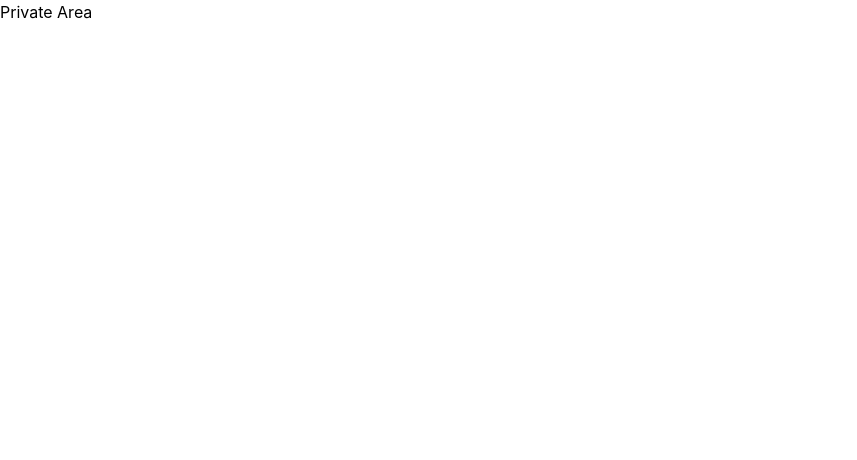
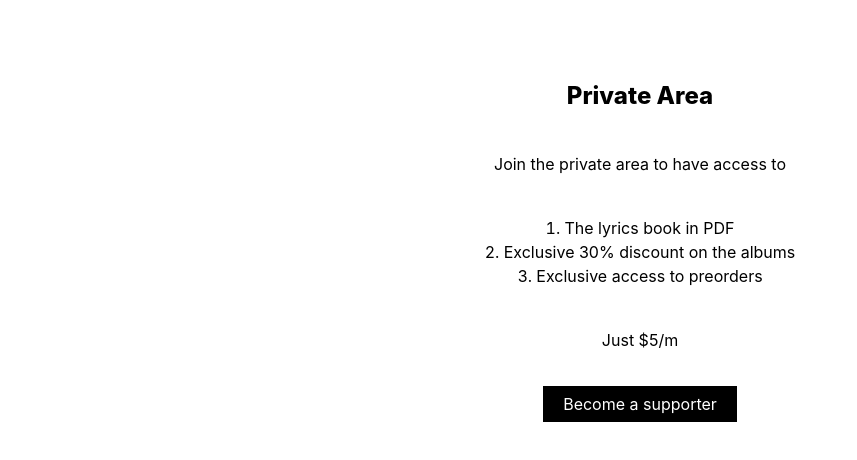
Before and after one commit to tobiakinlade/privatearea, a Next.js app: page / in a window 1280 px wide. Shown: the top 460 px of the page, without its empty margins (0-857 px from the left). Built offline with nearby package versions, Linux system fonts and the light colour scheme.

Commit message:
index page

```diff
--- a/pages/api/auth/[...nextauth].js
+++ b/pages/api/auth/[...nextauth].js
@@ -6,7 +6,14 @@ import prisma from 'lib/prisma'
 export default NextAuth({
   providers: [
     EmailProvider({
-      server: process.env.EMAIL_SERVER,
+      server: {
+        host: process.env.EMAIL_SERVER_HOST,
+        port: process.env.EMAIL_SERVER_PORT,
+        auth: {
+          user: process.env.EMAIL_SERVER_USER,
+          pass: process.env.EMAIL_SERVER_PASSWORD,
+        },
+      },
       from: process.env.EMAIL_FROM,
     }),
   ],
--- a/pages/index.js
+++ b/pages/index.js
@@ -1,10 +1,32 @@
 import Head from 'next/head'
 import Image from 'next/image'
+import Link from 'next/link'
 
 export default function Home() {
   return (
     <div>
-      <h1>Private Area</h1>
+      <Head>
+        <title>Private Area</title>
+        <meta name='description' content='Private Area' />
+      </Head>
+      <div className='text-center'>
+        <h1 className='mt-20 font-extrabold text-2xl'>Private Area</h1>
+        <p className='mt-10'>Join the private area to have access to</p>
+
+        <ol className='mt-10 list-inside list-decimal'>
+          <li>The lyrics book in PDF</li>
+          <li>Exclusive 30% discount on the albums</li>
+          <li>Exclusive access to preorders</li>
+        </ol>
+
+        <p className='mt-10'>Just $5/m</p>
+
+        <div className='mt-10'>
+          <Link href='#'>
+            <a className='bg-black text-white px-5 py-2'>Become a supporter</a>
+          </Link>
+        </div>
+      </div>
     </div>
   )
 }
```
